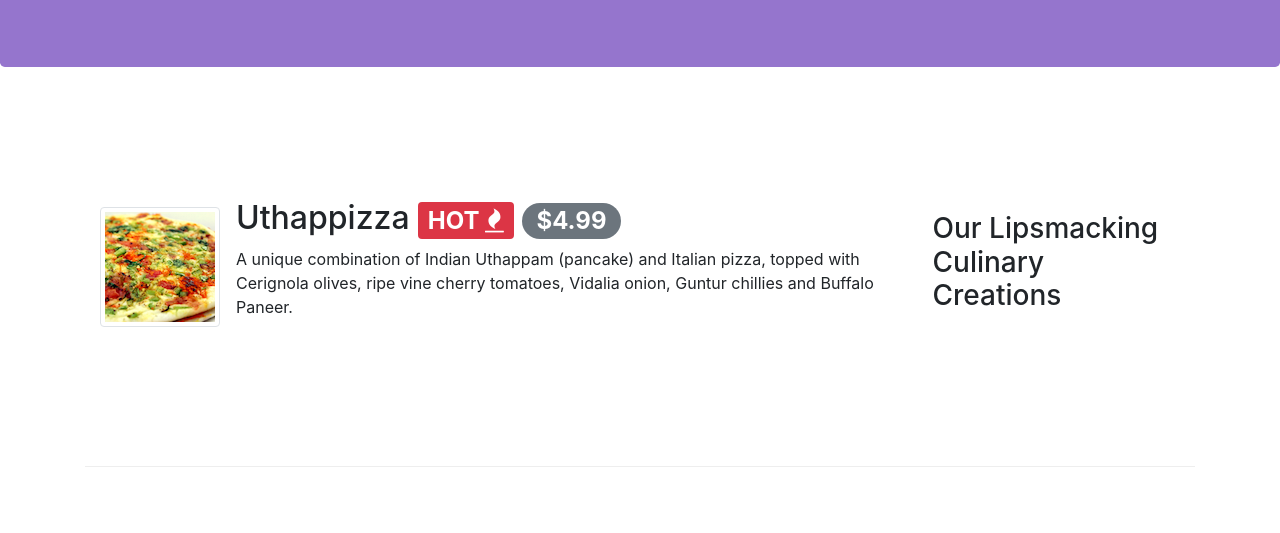
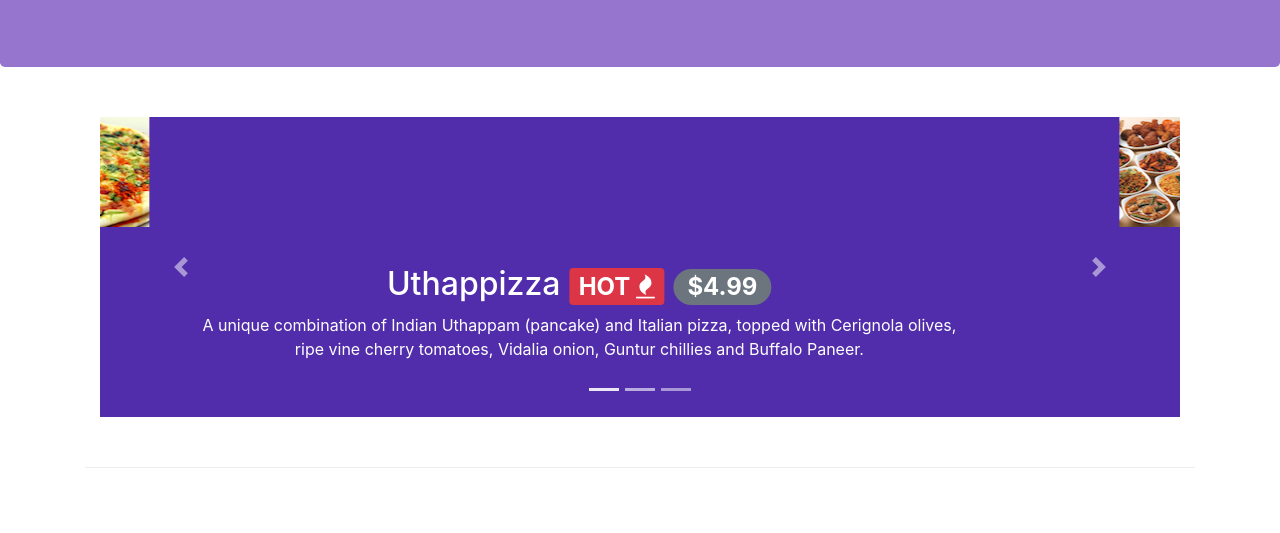
Before and after one commit to ashishkularia/Full-Stack_Web_Development_with_React, a website: page index.html in a window 1280 px wide. Shown: the part 267-800 px from the top of the page. Drawn offline with nearby package versions, Linux system fonts and the light colour scheme.

Commit message:
Bootstrap Carousel

```diff
--- a/css/styles.css
+++ b/css/styles.css
@@ -44,3 +44,17 @@ body{
 	border-bottom: 1px solid #ddd;
 	padding: 10px;
 }
+
+.carousel {
+	background: #512DAB;
+}
+
+.carousel-item {
+	height: 300px;
+}
+
+.carousel-item img {
+	position: absolute;
+	top: 0;
+	left: 0;
+}
--- a/index.html
+++ b/index.html
@@ -93,6 +93,54 @@
 
 	<!-- Body Content -->
 	<div class="container">
+		<!-- Carousel -->
+		<div class="row row-content">
+			<div class="col">
+				<div class="carousel slide" id="mycarousel" data-ride="carousel">
+					<div class="carousel-inner" role="listbox">
+						<div class="carousel-item active">
+							<img src="img/uthappizza.png" class="d-block img-fluid" alt="uthappizza">
+							<div class="carousel-caption d-none d-md-block">
+								<h2>Uthappizza
+									<span class="badge badge-danger">HOT <span class="fa fa-fire"></span></span>
+									<span class="badge badge-pill badge-secondary">$4.99</span>
+								</h2>
+								<p class="d-none d-sm-block">A unique combination of Indian Uthappam (pancake) and Italian pizza, topped with Cerignola olives, ripe vine cherry tomatoes, Vidalia onion, Guntur chillies and Buffalo Paneer.</p>
+							</div>
+						</div>
+						<div class="carousel-item">
+							<img src="img/buffet.png" class="d-block img-fluid" alt="Buffet">
+							<div class="carousel-caption d-none d-md-block">
+								<h2>Weekend Grand Buffet
+									<span class="badge badge-danger">NEW</span>
+								</h2>
+								<p class="d-none d-sm-block">Featuring mouthwatering combinations with a choice of five different salads, six enticing appetizers, six main entrees and five choicest desserts. Free flowing bubbly and soft drinks. All for just $19.99 per person </p>
+							</div>
+						</div>
+						<div class="carousel-item">
+							<img src="img/alberto.png" class="d-block img-fluid" alt="Alberto">
+							<div class="carousel-caption d-none d-md-block">
+								<h2>Alberto Somayya</h2>
+								<h4>Executive Chef</h4>
+								<p class="d-none d-sm-block">Award winning three-star Michelin chef with wide International experience having worked closely with whos-who in the culinary world, he specializes in creating mouthwatering Indo-Italian fusion experiences.
+								</p>
+							</div>
+						</div>
+						<ol class="carousel-indicators">
+							<li data-target="#mycarousel" data-slide-to="0" class="active"></li>
+							<li data-target="#mycarousel" data-slide-to="1"></li>
+							<li data-target="#mycarousel" data-slide-to="2"></li>
+						</ol>
+						<a class="carousel-control-prev" href="#mycarousel" role="button" data-slide="prev">
+							<span class="carousel-control-prev-icon"></span>
+						</a>
+						<a class="carousel-control-next" href="#mycarousel" role="button" data-slide="next">
+							<span class="carousel-control-next-icon"></span>
+						</a>
+					</div>
+				</div>
+			</div>
+		</div>
 		<div class="row row-content align-items-center">
 			<div class="col-12 col-sm-4 col-md-3 order-sm-last">
 				<h3>Our Lipsmacking Culinary Creations</h3>
@@ -142,8 +190,8 @@
 						<h2>Alberto Somayya</h2>
 						<h4>Executive Chef</h4>
 						<p class="d-none d-sm-block">Award winning three-star Michelin chef with wide International experience having worked closely with whos-who in the culinary world, he specializes in creating mouthwatering Indo-Italian fusion experiences.
+						</p>
 					</div>
-					</p>
 				</div>
 			</div>
 		</div>
```
Lines whose indentation alone changed are shown as unchanged.
